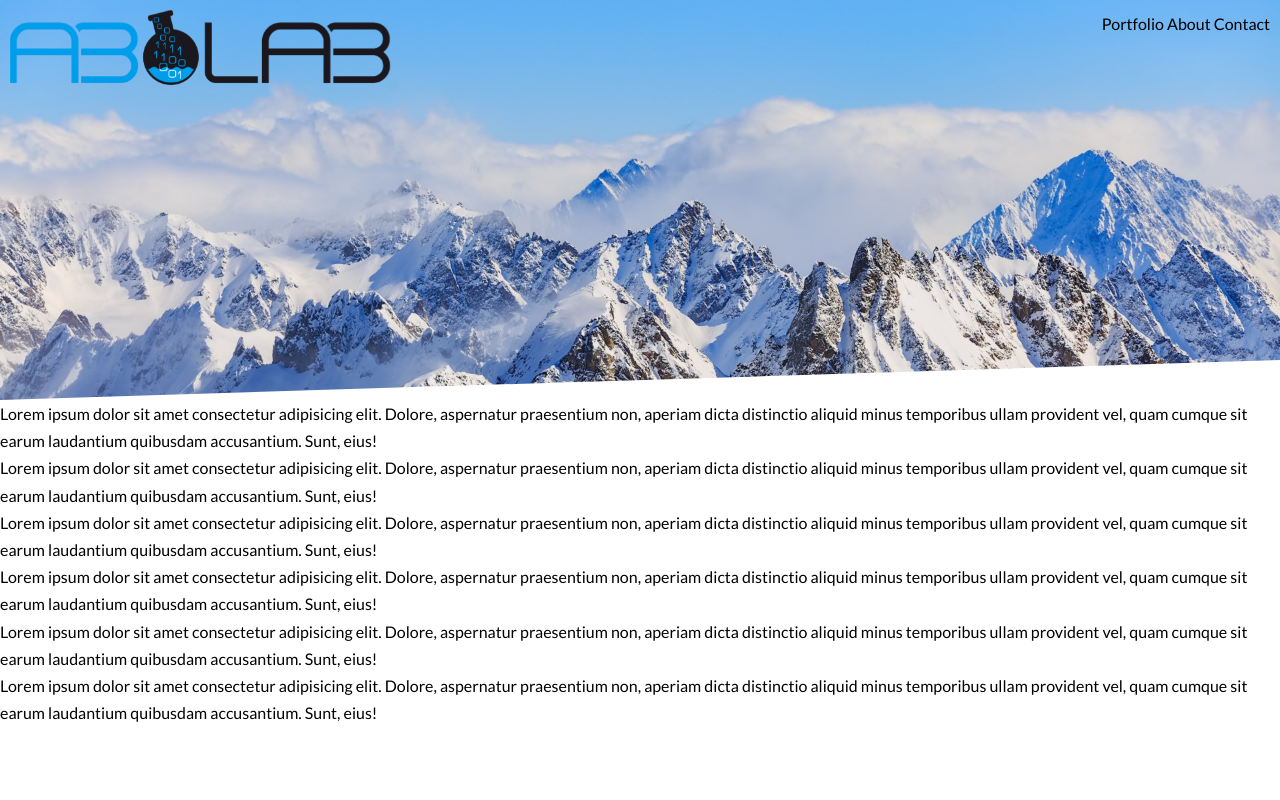
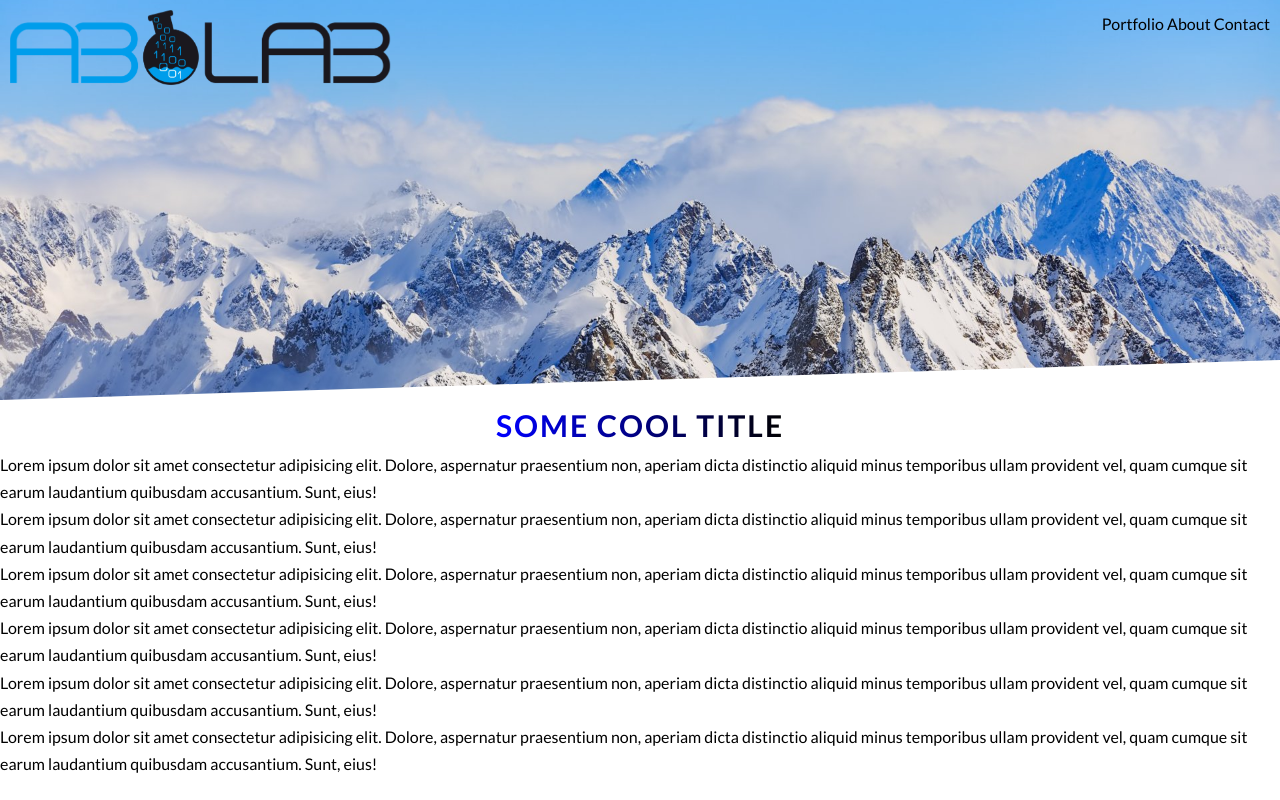
Before and after one commit to Uvacoder/svelte-sticky-animated-navbar, a Svelte app: page / in a window 1280 px wide. Built offline with nearby package versions, Linux system fonts and the light colour scheme.

Commit message:
add header with gradient color

```diff
--- a/src/App.svelte
+++ b/src/App.svelte
@@ -14,6 +14,9 @@
 <Header />
 
 <main>
+<div class="center">
+  <h2>Some cool title</h2>
+  </div>
   <p>
     Lorem ipsum dolor sit amet consectetur adipisicing elit. Dolore, aspernatur
     praesentium non, aperiam dicta distinctio aliquid minus temporibus ullam
--- a/src/style/global.scss
+++ b/src/style/global.scss
@@ -20,3 +20,25 @@ body {
   box-sizing: border-box;
   color: $main-color;
 }
+
+h2 {
+  font-size: 3rem;
+  text-transform: uppercase;
+  font-weight: 700;
+  display: inline-block;
+  background-image: linear-gradient(to right, blue, black);
+  background-clip: text;
+  -webkit-background-clip: text;
+  color: transparent;
+  letter-spacing: 0.2rem;
+  transition: all 0.5s;
+
+  &:hover {
+    transform: skewY(2deg) scale(1.1);
+    text-shadow: 2.5rem 1rem 2rem rgba(0, 0, 0, 1);
+  }
+}
+
+.center {
+  text-align: center;
+}
```
